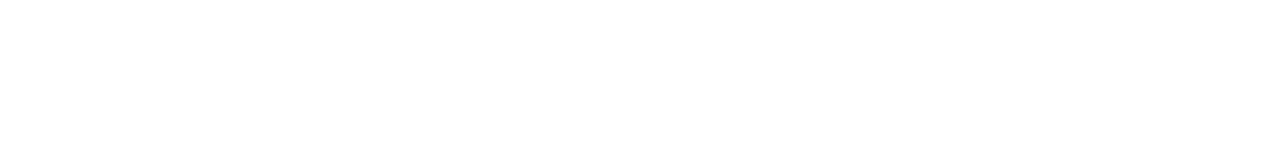
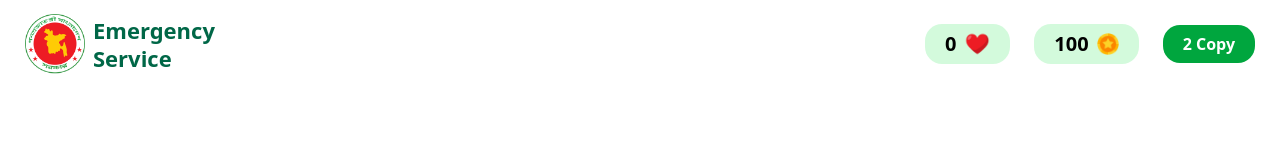
Before and after one commit to shajeb17/assigenment5, a website: page src/index.html in a window 1280 px wide. Drawn offline with nearby package versions, Linux system fonts and the light colour scheme.

Commit message:
header slide

```diff
--- a/src/index.html
+++ b/src/index.html
@@ -5,13 +5,27 @@
     <meta charset="UTF-8">
     <meta name="viewport" content="width=device-width, initial-scale=1.0">
     <title>Emergency servicess</title>
+    <link rel="icon" href="../img/logo-dark.png">
     <link href="./output.css" rel="stylesheet">
     <link href="https://cdn.jsdelivr.net/npm/daisyui@5/themes.css" rel="stylesheet" type="text/css" />
     <script src="https://kit.fontawesome.com/2d414f0d30.js" crossorigin="anonymous"></script>
 </head>
 
 <body>
-    <div></div>
+    <div class="flex justify-between items-center p-[14px_25px]">
+        <div class="flex items-center gap-2">
+            <div class="w-[60px]"><img src="../img/logo.png"></div>
+            <ul class="text-[#006747] font-black text-[22px] leading-7">
+                <li>Emergency</li>
+                <li>Service</li>
+            </ul>
+        </div>
+        <div class="flex items-center gap-6">
+            <div class="bg-[#bcf8caa8] flex items-center rounded-[17px] p-[5px_20px] gap-2"><span class="font-bold text-[20px]">0</span><img src="../img/heart.png" class="w-[26px]"></div>
+            <div class="bg-[#bcf8caa8]  flex items-center rounded-[17px] p-[5px_20px] gap-2"><span class="font-bold text-[20px]">100</span><img src="../img/coin.png" class="w-[22px]"></div>
+            <button class="rounded-[17px] p-[7px_20px] bg-[#00A63E] text-white font-[700]">2 Copy</button>
+        </div>
+    </div>
 </body>
 
 </html>
```
Also changed, not shown: src/output.css.
